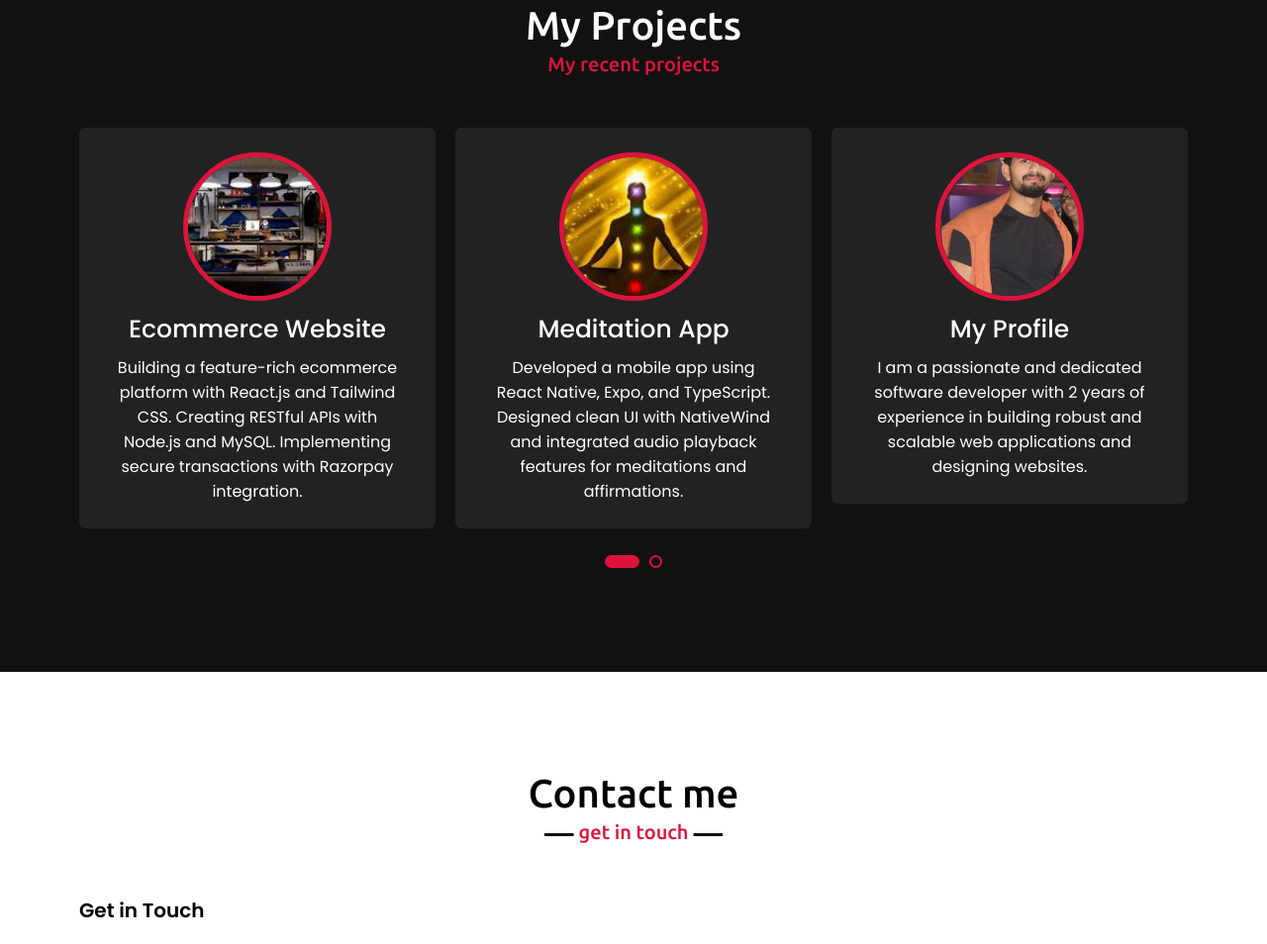
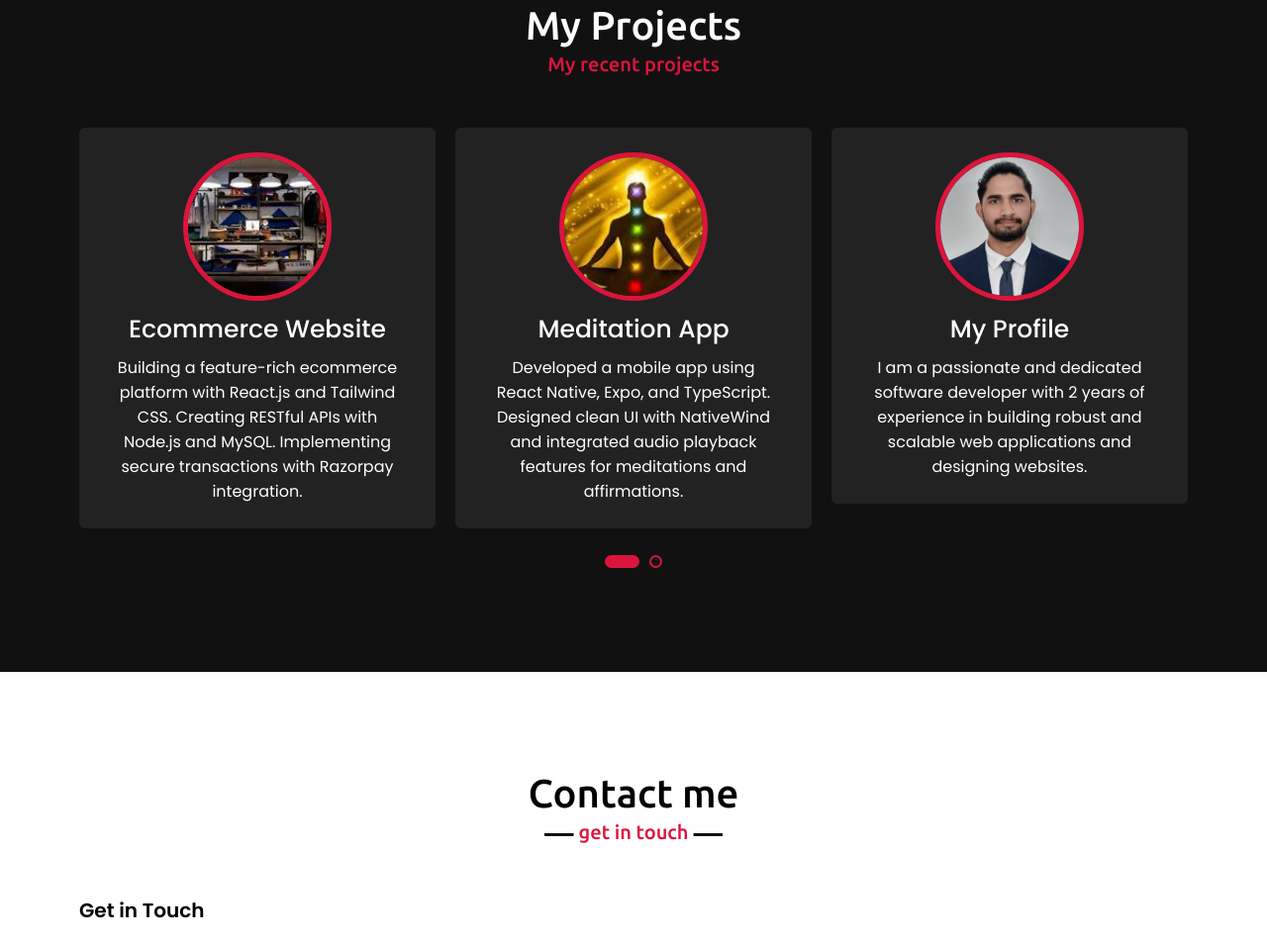
Before and after one commit to munnanayak/final_portfolio, a plain HTML site: page index.html in a window 1280 px wide. Shown: the part 2935-3889 px from the top of the page at 99% size. Drawn offline with nearby package versions, Linux system fonts and the light colour scheme.

Commit message:
Update index.html

```diff
--- a/index.html
+++ b/index.html
@@ -177,7 +177,7 @@
                 </div>
                 <div class="card">
                     <div class="box">
-                        <img src="images/profile-1.jpg" alt="">
+                        <img src="images/profile.jpg" alt="">
                         <div class="text">My Profile</div>
                         <p>I am a passionate and dedicated software developer with 2 years of experience in building robust and scalable web applications and designing websites.</p>
                     </div>
```
